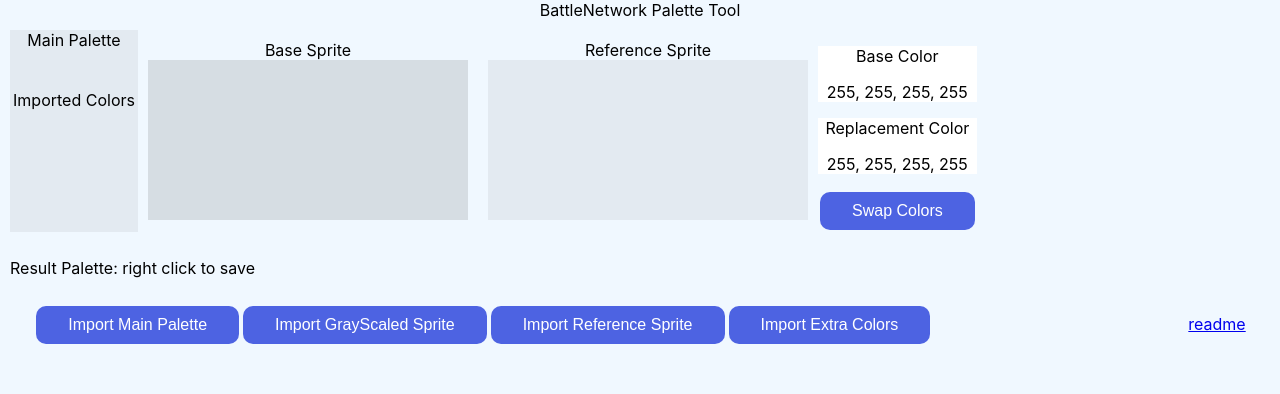
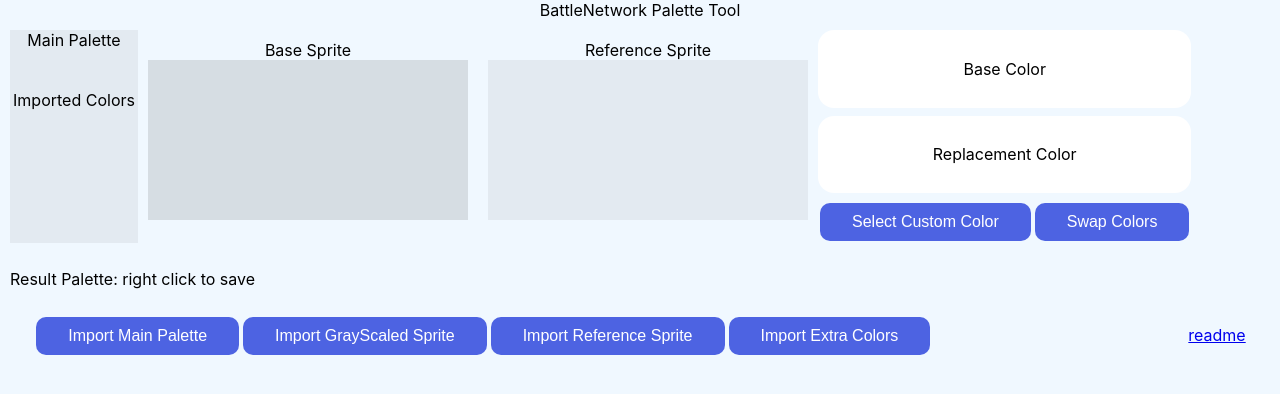
Before and after one commit to BNLouis/bn-palette-tool, a React (Create React App) app: page / in a window 1280 px wide. Shown: the top 394 px of the page. Built offline with nearby package versions, Linux system fonts and the light colour scheme.

Commit message:
Fixes and color picker added

```diff
--- a/package.json
+++ b/package.json
@@ -1,6 +1,6 @@
 {
   "name": "bn-palette-tool",
-  "version": "0.1.0",
+  "version": "1.1.0",
   "homepage": "https://bnlouis.github.io/bn-palette-tool",
   "private": true,
   "dependencies": {
--- a/src/App.tsx
+++ b/src/App.tsx
@@ -1,4 +1,4 @@
-import React, { MutableRefObject, useRef, useState } from "react";
+import React, { useRef, useState } from "react";
 import "./App.css";
 import { PaletteManager } from "./service/PaletteManager";
 import PaletteDisplay from "./ui/PaletteDisplay";
@@ -34,7 +34,7 @@ function App() {
    * Runs when a sprite is imported. Requires pallete to be imported first.
    */
   const onImportSprite = () => {
-    if (currentPalette.length != 0) {
+    if (currentPalette.length !== 0) {
       inputSprite.current.click();
     } else {
       alert("Import base palette first.");
@@ -115,10 +115,6 @@ function App() {
     setExtraPalette(extraPalette.concat(newColors));
   };
 
-  const onRecolorSprite = () => {
-    spriteManager.recolorSprite(currentPalette);
-  };
-
   /**
    * supports retrieving colors by clicking on sprite.
    * @param e Event
@@ -126,7 +122,7 @@ function App() {
    */
   const selectColorFromSprite = (e: any, index: number) => {
     //primary color
-    if (index == 1) {
+    if (index === 1) {
       let targetColor = spriteManager.getColorFromSprite(e, "sprite-canvas");
       //now we need to look up what maps to this..
       let index = findColorInCurrentPalette(currentPalette, targetColor);
@@ -184,7 +180,12 @@ function App() {
             id="refsprite-canvas"
           />
         </div>
-        <SelectedColor color={currentColor} secondaryColor={secondaryColor} updateColorFunc={updateCurrentColor}></SelectedColor>
+        <SelectedColor
+          color={currentColor}
+          secondaryColor={secondaryColor}
+          swapColor={updateCurrentColor}
+          updateColor={selectSecondaryColor}
+        ></SelectedColor>
       </div>
       <div className="canvas-containers">
         <p>Result Palette: right click to save</p>
@@ -217,6 +218,7 @@ function findColorInCurrentPalette(palette: ColorObject[], targetColor: ColorObj
       colorIndex = colorobj.paletteIndex;
       return true;
     }
+    return false;
   });
   return colorIndex;
 }
--- a/src/core/ColorObject.ts
+++ b/src/core/ColorObject.ts
@@ -19,17 +19,20 @@ export default class ColorObject {
   }
 
   /**
-   * Takes a hex color, transforms it into rgb, and saves it in this colorobject.
+   * returns new color from hex value
    * @param hexColor
+   * @returns
    */
-  importColor(hexColor: string) {
-    //Hex to Rgb
-    var bigint = parseInt(hexColor, 16);
+  static fromHex(hexColor: string) {
+    let newColor = new ColorObject(-1, new Uint8ClampedArray(4));
+    var bigint = parseInt(hexColor.substring(1), 16);
     var r = (bigint >> 16) & 255;
     var g = (bigint >> 8) & 255;
     var b = bigint & 255;
-    this.paletteArray[0] = r;
-    this.paletteArray[1] = g;
-    this.paletteArray[2] = b;
+    newColor.paletteArray[0] = r;
+    newColor.paletteArray[1] = g;
+    newColor.paletteArray[2] = b;
+    newColor.paletteArray[3] = 255;
+    return newColor;
   }
 }
--- a/src/ui/SelectedColor.css
+++ b/src/ui/SelectedColor.css
@@ -1,3 +1,10 @@
 .selected-color {
   min-width: 10vw;
 }
+
+.color-display {
+  padding-top: 1vw;
+  padding-bottom: 1vw;
+  border-radius: 1em;
+  margin-bottom: 1vh;
+}
--- a/src/ui/SelectedColor.tsx
+++ b/src/ui/SelectedColor.tsx
@@ -1,24 +1,37 @@
-import { useState } from "react";
+import React, { useRef, useState } from "react";
 import ColorObject from "../core/ColorObject";
 import "./SelectedColor.css";
 
 export function SelectedColor(props: any) {
-  const [color, setUpdateColor] = useState("ffffffff");
+  const inputCustomColor: any = useRef<HTMLInputElement | null>(null);
   const selectedColor = props.color as ColorObject;
   const secondaryColor = props.secondaryColor as ColorObject;
+  const updateColor: Function = props.updateColor;
+  const swapColor: Function = props.swapColor;
+
+  const setCustomColor = (event: React.ChangeEvent<HTMLInputElement>) => {
+    let newColor = ColorObject.fromHex(event.target.value);
+    updateColor(newColor);
+  };
   return (
     <div className="selectedColor">
-      <div style={{ backgroundColor: "rgba(" + selectedColor.toRgba() + ")" }}>
+      <div className="color-display" style={{ backgroundColor: "rgba(" + selectedColor.toRgba() + ")" }}>
         <p> Base Color </p>
-        <p>{selectedColor.toRgba()}</p>
       </div>
-      <div style={{ backgroundColor: "rgba(" + secondaryColor.toRgba() + ")" }}>
+      <div className="color-display" style={{ backgroundColor: "rgba(" + secondaryColor.toRgba() + ")" }}>
         <p> Replacement Color </p>
-        <p>{selectedColor.toRgba()}</p>
       </div>
       <button
         onClick={() => {
-          props.updateColorFunc(secondaryColor);
+          inputCustomColor.current.click();
+        }}
+      >
+        Select Custom Color
+      </button>
+      <input type="color" className="file-display" ref={inputCustomColor} onChange={setCustomColor}></input>
+      <button
+        onClick={() => {
+          swapColor(secondaryColor);
         }}
       >
         Swap Colors
```
Also changed, not shown: 1 other file (tests, documents, lock files or other folders).
